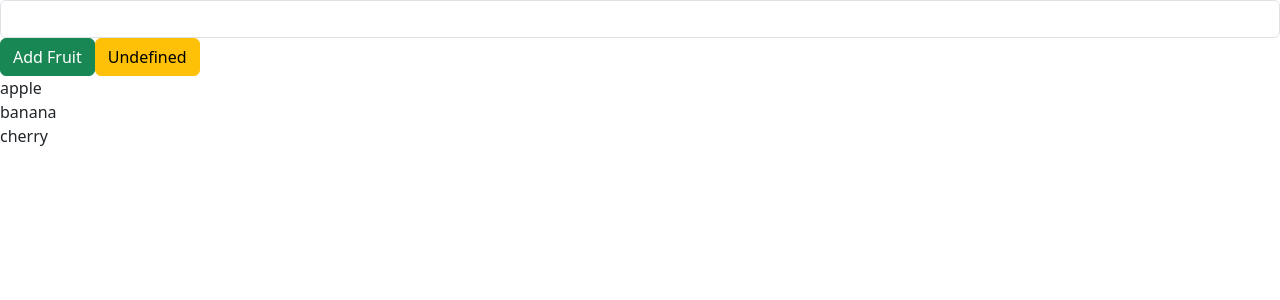
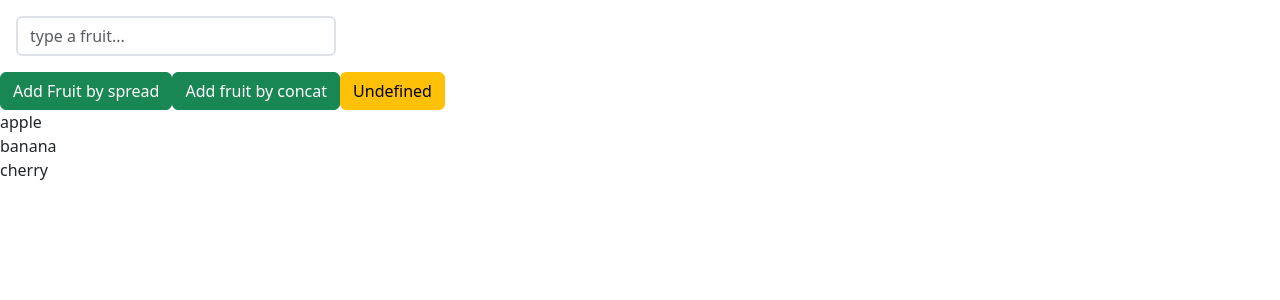
Before and after one commit to Pantaleon-Arkady/React-FrontEnd, a React (Vite) app: page /trials in a window 1280 px wide. Shown: the top 300 px of the page. Built offline with nearby package versions, Linux system fonts and the light colour scheme.

Commit message:
mutating state by concat

```diff
--- a/src/components/Trials.jsx
+++ b/src/components/Trials.jsx
@@ -10,9 +10,12 @@ function Trials() {
     ]);
 
     const addFruit = (fruitToAdd) => {
-        if (!fruitToAdd.trim()) return;
+        setFruits([...fruits, fruitToAdd]);
+        setFruit("");
+    };
 
-        setFruits(prev => [...prev, fruitToAdd]);
+    const concatFruit = (fruitToAdd) => {
+        setFruits(fruits.concat(fruitToAdd));
         setFruit("");
     };
 
@@ -21,14 +24,15 @@ function Trials() {
             const unVariable = "Initially undefined";
             console.log(unVariable)
         } else {
-            console.log("It is already defined")
-        }
-    }
+            console.log("It is already defined");
+        };
+    };
 
     return (
         <div>
             <input
-                className="form-control"
+                className="form-control w-25 m-3 border border-2"
+                placeholder="type a fruit..."
                 type="text"
                 value={fruit}
                 onChange={(e) => setFruit(e.target.value)}
@@ -38,7 +42,14 @@ function Trials() {
                 className="btn btn-success"
                 onClick={() => addFruit(fruit)}
             >
-                Add Fruit
+                Add Fruit by spread
+            </button>
+
+            <button
+                className="btn btn-success"
+                onClick={() => concatFruit(fruit)}
+            >
+                Add fruit by concat
             </button>
 
             <button
```
